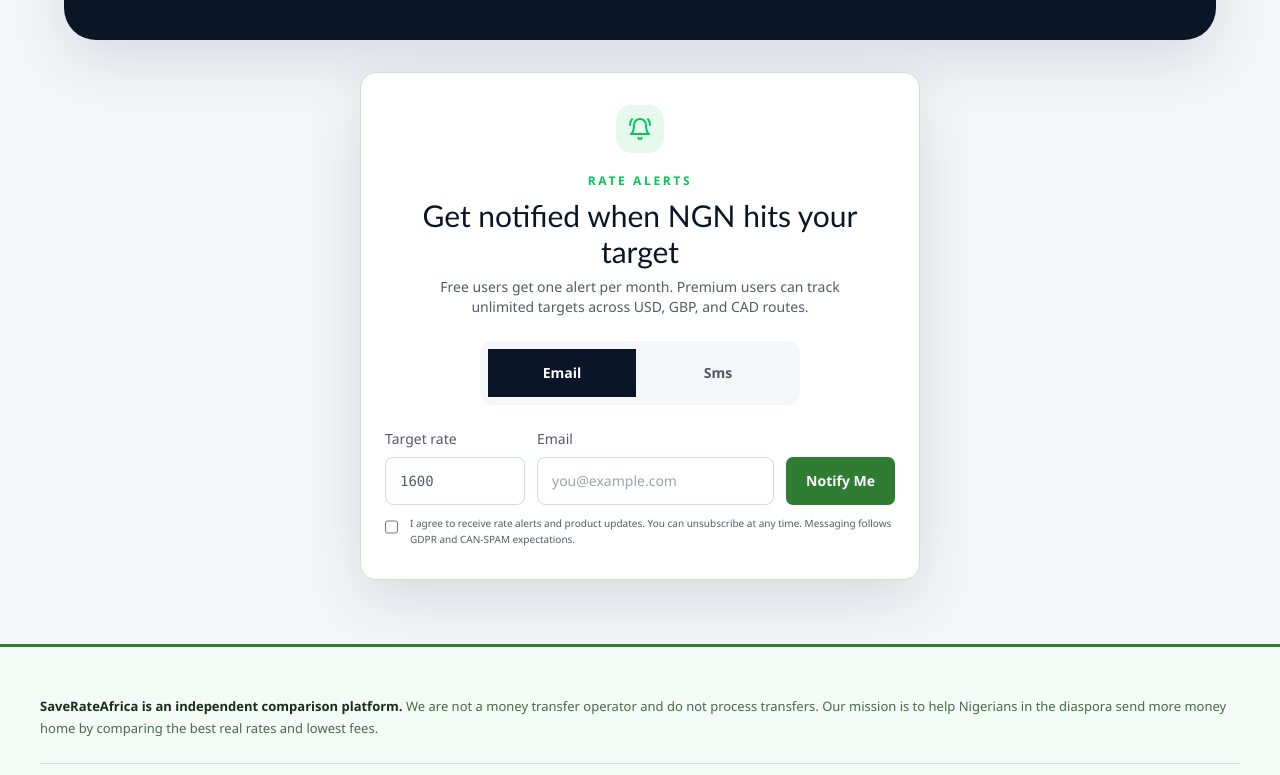
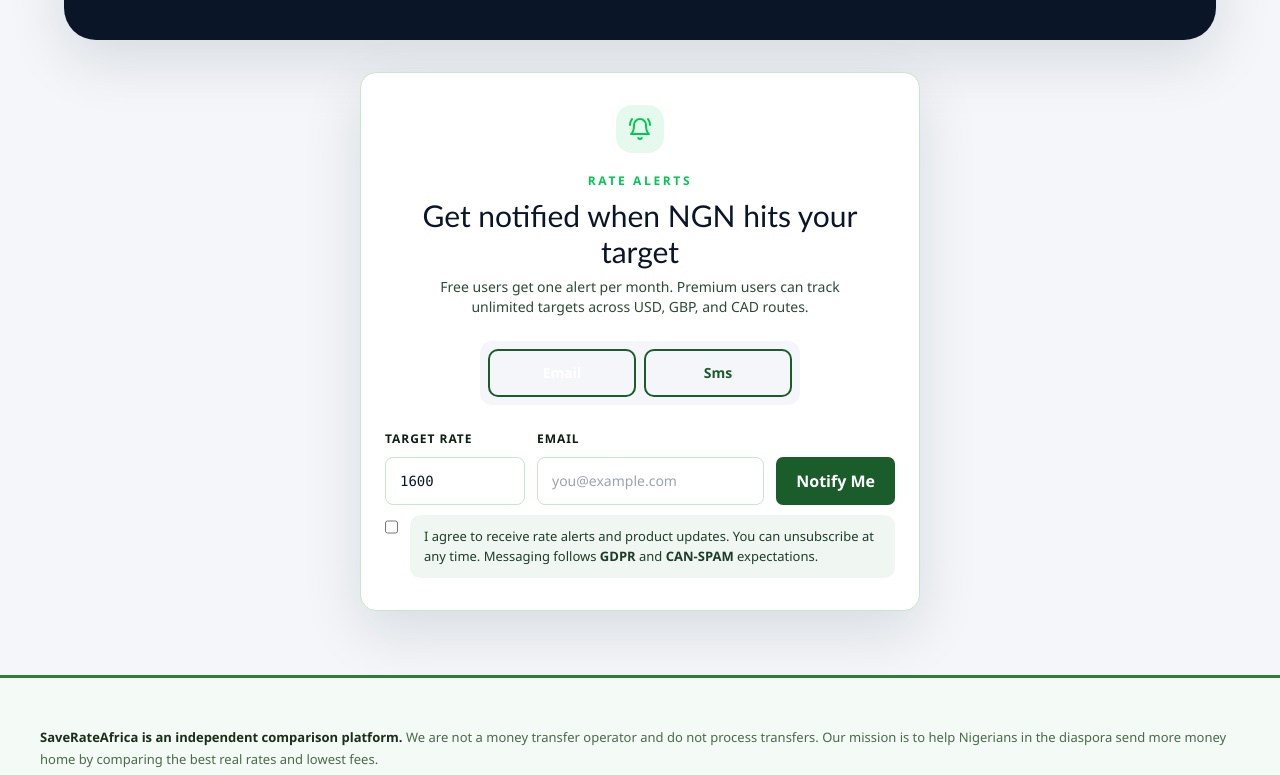
Before and after one commit to Chinenyeonukogu/SaveRateAfrica, a Next.js app: page /alerts in a window 1280 px wide. Shown: the part 431-1206 px from the top of the page. Built offline with nearby package versions, Linux system fonts and the light colour scheme.

Commit message:
Improve rate alerts accessibility

```diff
--- a/app/globals.css
+++ b/app/globals.css
@@ -55,15 +55,16 @@ summary::-webkit-details-marker {
 }
 
 .alert-hero-card .toggle-btn {
-  background: #f4faf5;
-  border: 1px solid #e0ede2;
-  color: #4a6a4a;
+  background: transparent;
+  border: 2px solid #1a5c2a;
+  color: #1a5c2a;
   border-radius: 999px;
+  font-weight: 700;
 }
 
 .alert-hero-card .toggle-btn[data-state="active"] {
-  background: #1a2e1a;
-  border-color: #1a2e1a;
+  background: #1a5c2a;
+  border-color: #1a5c2a;
   color: #ffffff;
 }
 
@@ -86,12 +87,6 @@ summary::-webkit-details-marker {
   color: #b0c4b0;
 }
 
-.alert-hero-card .gdpr-text {
-  font-size: 10px;
-  line-height: 1.5;
-  color: #8a9a8a;
-}
-
 @layer base {
   body {
     @apply font-body antialiased;
--- a/components/AlertsForm.tsx
+++ b/components/AlertsForm.tsx
@@ -94,7 +94,7 @@ export function AlertsForm({
               </h3>
             </div>
           </div>
-          <p className="mt-[6px] text-[11px] leading-[1.6] text-[#5a7a5a]">
+          <p className="mt-[10px] border-l-[3px] border-[#1a5c2a] pl-3 text-[11px] font-medium leading-[1.6] text-[#2d4a35]">
             Set your ideal rate and we alert you instantly — free for 1 alert per
             month, unlimited on Premium.
           </p>
@@ -120,7 +120,7 @@ export function AlertsForm({
             <h3 className="mt-2 text-[28px] font-heading text-brand-navy min-[600px]:text-3xl">
               Get notified when NGN hits your target
             </h3>
-            <p className="mt-2 text-[12px] leading-6 text-brand-navy/70 min-[600px]:text-sm">
+            <p className="mt-2 text-[12px] font-medium leading-6 text-[#2d4a35] min-[600px]:text-sm">
               Free users get one alert per month. Premium users can track unlimited
               targets across USD, GBP, and CAD routes.
             </p>
@@ -140,11 +140,11 @@ export function AlertsForm({
                 key={value}
                 className={`toggle-btn min-h-11 capitalize transition ${
                   isHero
-                    ? "rounded-full px-4 py-[6px] text-[11px] font-semibold"
-                    : `text-[12px] font-semibold min-[600px]:min-h-12 min-[600px]:text-sm ${
+                    ? "rounded-full px-4 py-[6px] text-[11px] font-bold"
+                    : `rounded-[10px] border-2 border-[#1a5c2a] bg-transparent text-[12px] font-bold text-[#1a5c2a] min-[600px]:min-h-12 min-[600px]:text-sm ${
                         value === channel
-                          ? "bg-brand-navy text-white"
-                          : "text-brand-navy/70 hover:bg-white"
+                          ? "border-[#1a5c2a] bg-[#1a5c2a] text-white"
+                          : "hover:bg-[#f0f7f2]"
                       }`
                 }`}
                 data-state={value === channel ? "active" : "inactive"}
@@ -169,18 +169,12 @@ export function AlertsForm({
             className={`${
                 isHero
                   ? "space-y-1"
-                  : "space-y-2 text-[12px] font-medium text-brand-navy/70 min-[600px]:text-sm"
+                  : "space-y-2 min-[600px]:text-sm"
             }`}
           >
-            <span
-              className={
-                isHero
-                  ? "block text-[10px] font-semibold uppercase tracking-[0.8px] text-[#8a9a8a]"
-                  : undefined
-              }
-              >
-                Target rate
-              </span>
+            <span className="block text-[12px] font-bold uppercase tracking-[0.08em] text-[#0d1f12]">
+              Target rate
+            </span>
             <input
               className={`alert-input min-h-12 w-full rounded-[8px] px-[14px] py-[11px] outline-none ${
                 isHero ? "" : "border border-[#c8e6c9] bg-white font-mono"
@@ -198,16 +192,10 @@ export function AlertsForm({
               className={`${
                 isHero
                   ? "space-y-1"
-                  : "space-y-2 text-[12px] font-medium text-brand-navy/70 min-[600px]:text-sm"
+                  : "space-y-2 min-[600px]:text-sm"
               }`}
             >
-              <span
-                className={
-                  isHero
-                    ? "block text-[10px] font-semibold uppercase tracking-[0.8px] text-[#8a9a8a]"
-                    : undefined
-                }
-              >
+              <span className="block text-[12px] font-bold uppercase tracking-[0.08em] text-[#0d1f12]">
                 Email
               </span>
               <input
@@ -225,16 +213,10 @@ export function AlertsForm({
               className={`${
                 isHero
                   ? "space-y-1"
-                  : "space-y-2 text-[12px] font-medium text-brand-navy/70 min-[600px]:text-sm"
+                  : "space-y-2 min-[600px]:text-sm"
               }`}
             >
-              <span
-                className={
-                  isHero
-                    ? "block text-[10px] font-semibold uppercase tracking-[0.8px] text-[#8a9a8a]"
-                    : undefined
-                }
-              >
+              <span className="block text-[12px] font-bold uppercase tracking-[0.08em] text-[#0d1f12]">
                 SMS number
               </span>
               <input
@@ -250,10 +232,10 @@ export function AlertsForm({
           )}
 
           <button
-            className={`inline-flex min-h-12 items-center justify-center rounded-[7px] px-5 text-sm font-bold transition disabled:cursor-not-allowed disabled:opacity-60 ${
+            className={`inline-flex min-h-12 items-center justify-center rounded-[7px] px-5 text-base font-bold transition disabled:cursor-not-allowed disabled:opacity-60 ${
               isHero
-                ? "w-full bg-[#2e7d32] text-white min-[600px]:col-span-2 lg:col-span-1 lg:w-auto hover:bg-[#1b5e20]"
-                : "bg-[#2e7d32] text-white hover:shadow-float"
+                ? "w-full bg-[#1a5c2a] text-white min-[600px]:col-span-2 lg:col-span-1 lg:w-auto hover:bg-[#154a22]"
+                : "bg-[#1a5c2a] text-white hover:shadow-float"
             }`}
             disabled={submitting}
             type="submit"
@@ -263,9 +245,7 @@ export function AlertsForm({
         </div>
 
         <label
-          className={`mt-[10px] flex items-start gap-3 text-[10px] leading-4 ${
-            isHero ? "text-[#8a9a8a]" : "text-brand-navy/70"
-          }`}
+          className="mt-[10px] flex items-start gap-3"
         >
           <input
             checked={consent}
@@ -275,10 +255,14 @@ export function AlertsForm({
             type="checkbox"
             onChange={(event) => setConsent(event.target.checked)}
           />
-          <span className={isHero ? "gdpr-text" : undefined}>
-            I agree to receive rate alerts and product updates. You can unsubscribe
-            at any time. Messaging follows GDPR and CAN-SPAM expectations.
-          </span>
+          <div className="rounded-[10px] bg-[#f0f7f2] px-[14px] py-3">
+            <p className="text-[13px] font-medium leading-[1.5] text-[#1e3d28]">
+              I agree to receive rate alerts and product updates. You can
+              unsubscribe at any time. Messaging follows{" "}
+              <strong className="font-bold">GDPR</strong> and{" "}
+              <strong className="font-bold">CAN-SPAM</strong> expectations.
+            </p>
+          </div>
         </label>
 
         {isHero ? (
@@ -287,12 +271,18 @@ export function AlertsForm({
               {heroAlertBadges.map((badge) => (
                 <div
                   key={badge.title}
-                  className="flex items-center gap-[6px] rounded-[8px] border border-[#e0ede2] bg-[#f4faf5] px-[10px] py-[6px]"
+                  className={`flex items-center gap-[6px] rounded-[8px] bg-[#f4faf5] px-[10px] py-[6px] ${
+                    badge.title === "Premium"
+                      ? "border-2 border-[#1a5c2a]"
+                      : "border border-[#e0ede2]"
+                  }`}
                 >
                   <span className="text-sm">{badge.icon}</span>
                   <div>
                     <p className="text-[11px] font-bold text-[#1a2e1a]">{badge.title}</p>
-                    <p className="text-[9px] text-[#6a8a6a]">{badge.subtitle}</p>
+                    <p className="text-[9px] font-semibold text-[#2d4a35]">
+                      {badge.subtitle}
+                    </p>
                   </div>
                 </div>
               ))}
```
